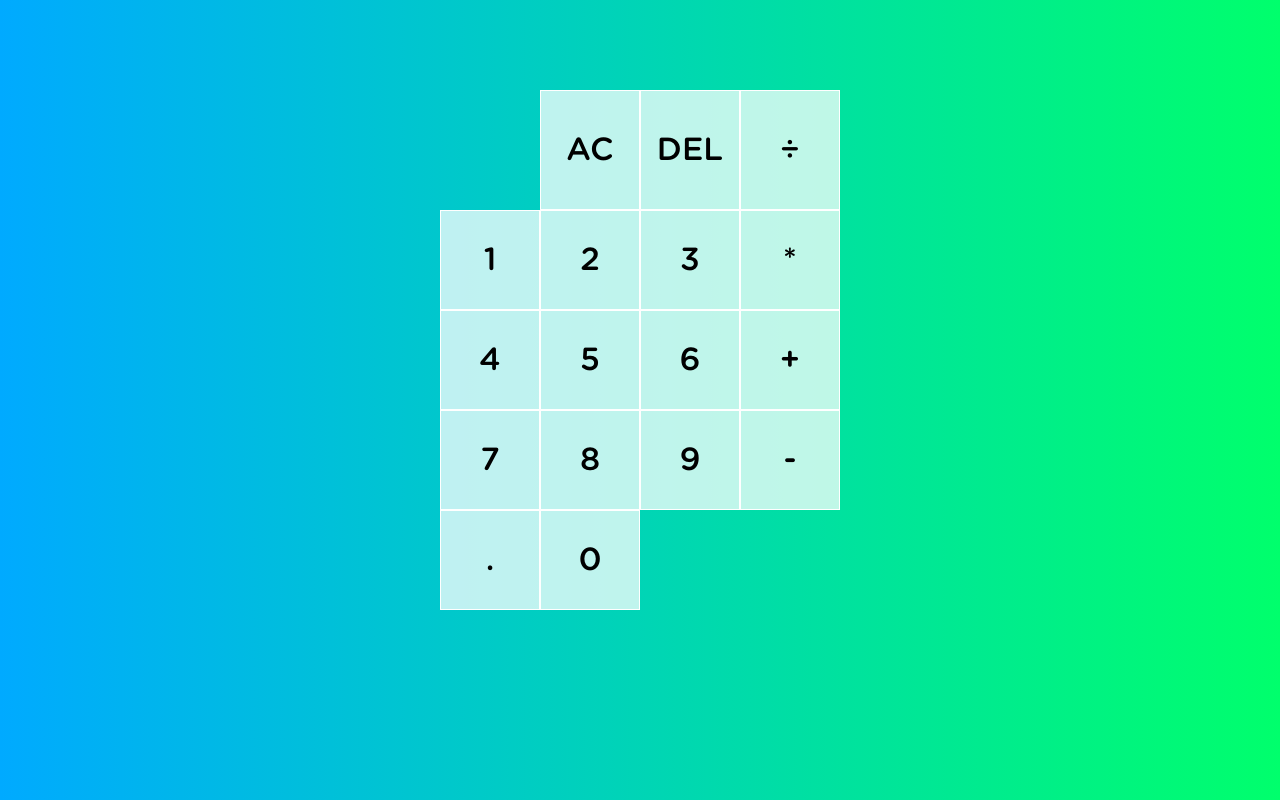
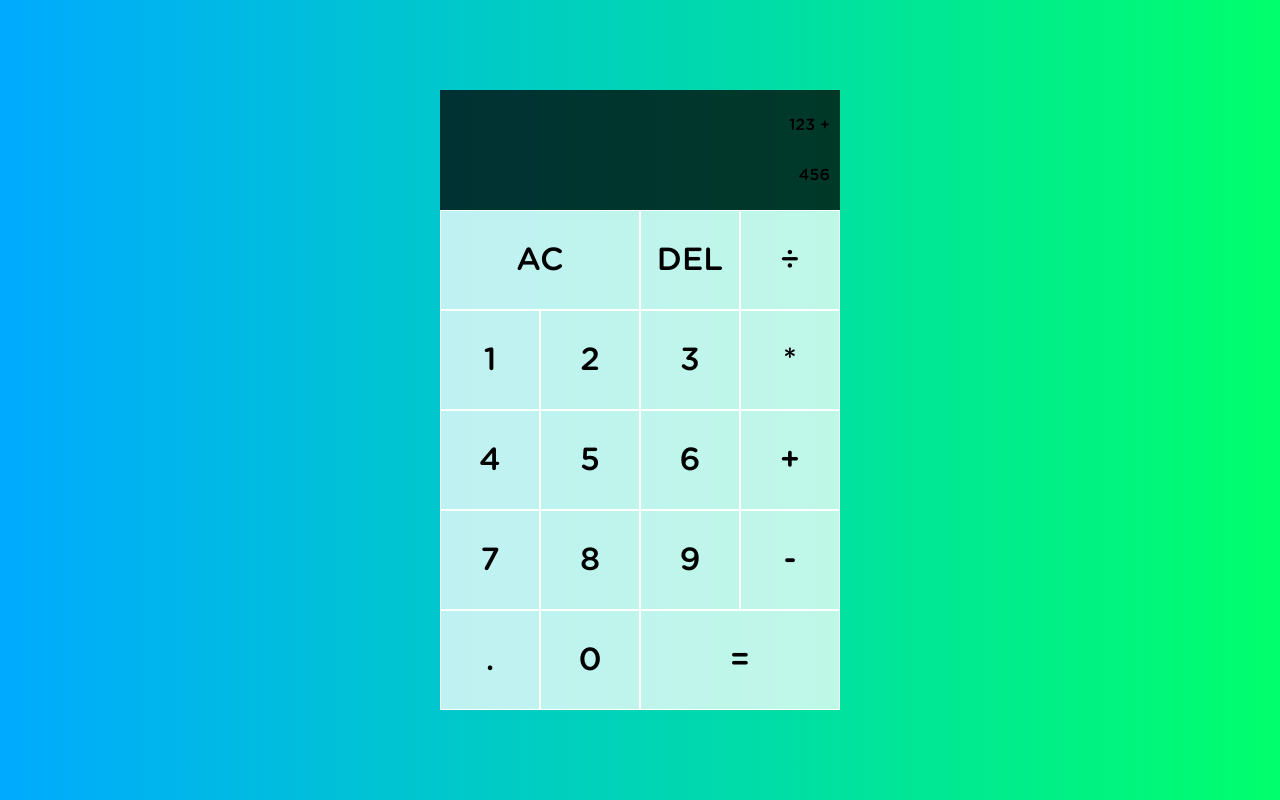
Before and after one commit to astroflexx/simple-calculator, a plain HTML site: page index.html in a window 1280 px wide. Drawn offline with Linux system fonts and the light colour scheme.

Commit message:
styled the grid box and buttons

```diff
--- a/index.html
+++ b/index.html
@@ -12,10 +12,10 @@
     <div class="calculator-grid">
         <div class="output">
             <div class="previous-operand">
-
+                123 +
             </div>
             <div class="current-operand">
-
+                456
             </div>
         </div>
         <button class="span-two">AC</button>
@@ -35,6 +35,7 @@
         <button>-</button>
         <button>.</button>
         <button>0</button>
+        <button class="span-two">=</button>
     </div>
 </body>
 </html>
--- a/styles.css
+++ b/styles.css
@@ -36,3 +36,19 @@ body {
 .calculator-grid > button:hover {
     background-color: rgba(255, 255, 255, .90);
 }
+
+.span-two {
+    grid-column: span 2;
+}
+
+.output {
+    grid-column: 1 / -1;
+    background-color: rgba(0, 0, 0, .75);
+    display: flex;
+    align-items: flex-end;
+    justify-content: space-around;
+    flex-direction: column;
+    padding: 10px;
+    word-wrap: break-word;
+    word-break: break-all;
+}
```
